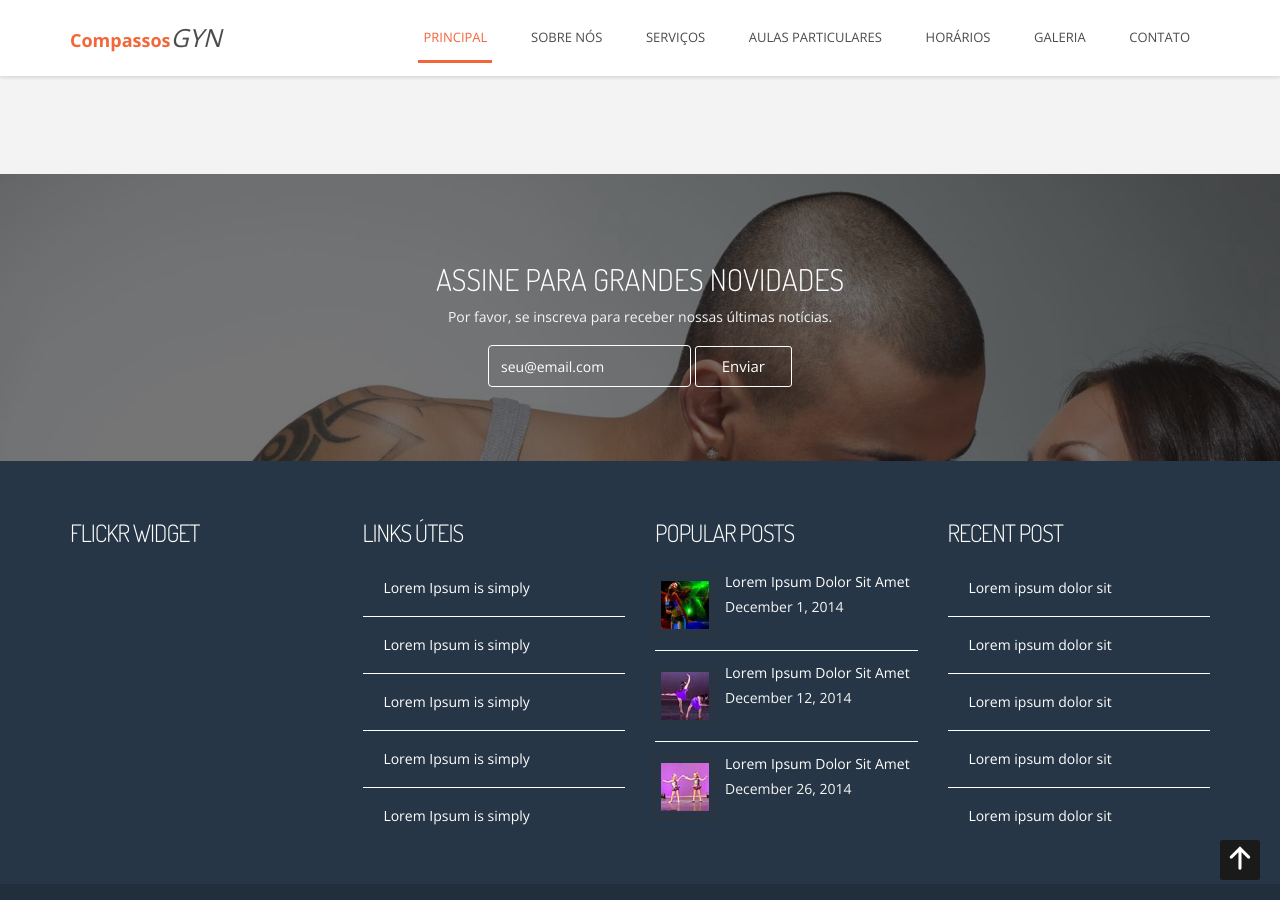
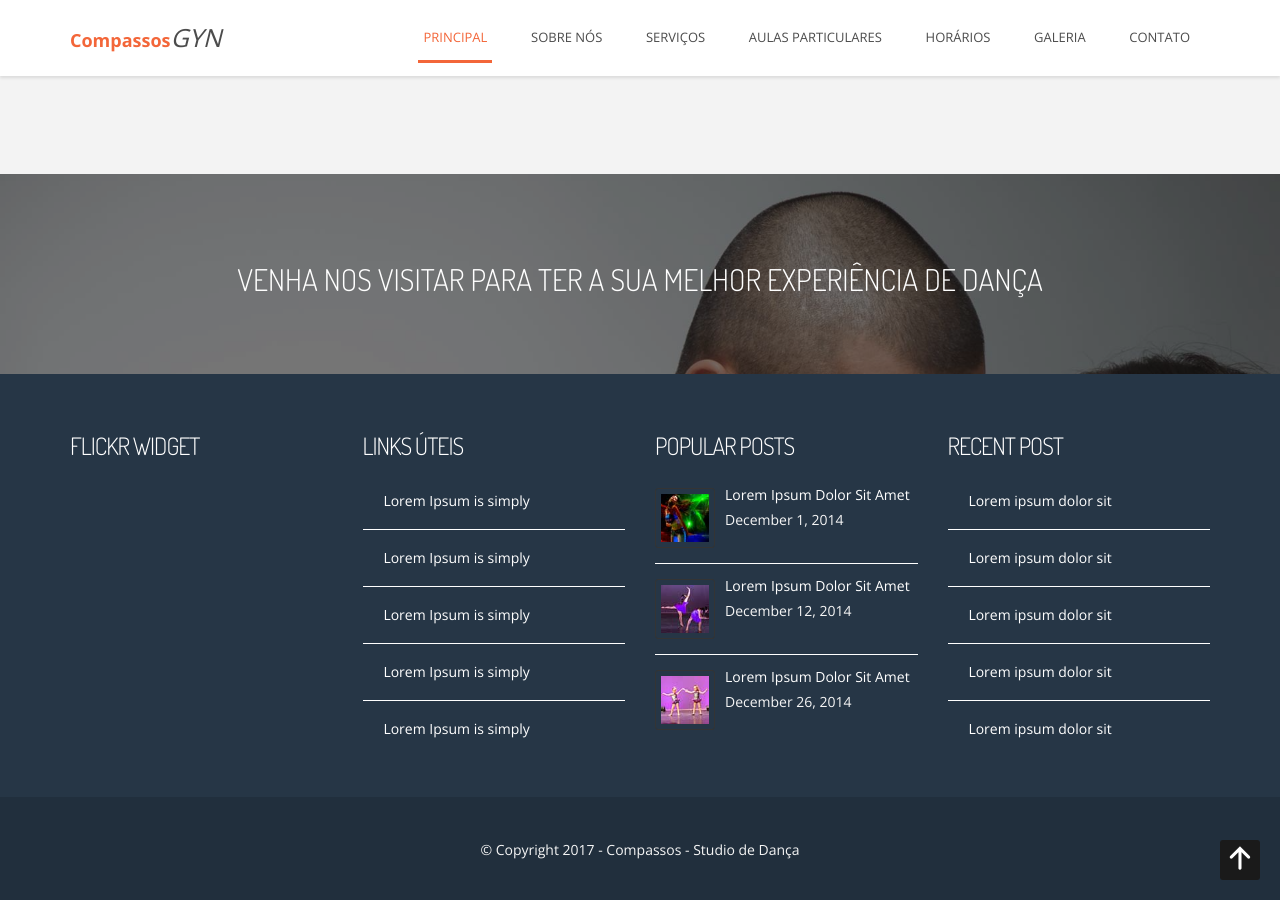
Before and after one commit to 5devmonkeys/comp, a Jekyll site: the page built from index.html, in a window 1280 px wide and 900 px high, scrolled down 2978 px. Built offline with Jekyll 4.4.1, drawn with Linux system fonts in a browser that asks for light colours; some web fonts are replaced.

Commit message:
change subscribe session to 'venha nos conhecer'

```diff
--- a/index.html
+++ b/index.html
@@ -273,16 +273,8 @@ layout: default
     <div class="container text-center">
         <div class="row">
             <header class="section_header text-center">
-                <h2>Assine para grandes novidades</h2>
+              <a href="contato.html"><h2>Venha nos visitar para ter a sua melhor experiência de dança</h2></a>
             </header>
-            <p>Por favor, se inscreva para receber nossas últimas notícias.</p>
-            <form id="signup" action="/" method="get" class="form-inline">
-                <div class="form-group">
-                    <input name="email" id="mailchimp_email" type="email" class="form-control" placeholder="seu@email.com">
-                </div>
-                <button type="submit" class="theme_button">Enviar</button>
-                <div id="response"></div>
-            </form>
         </div>
     </div>
 </section>
```
